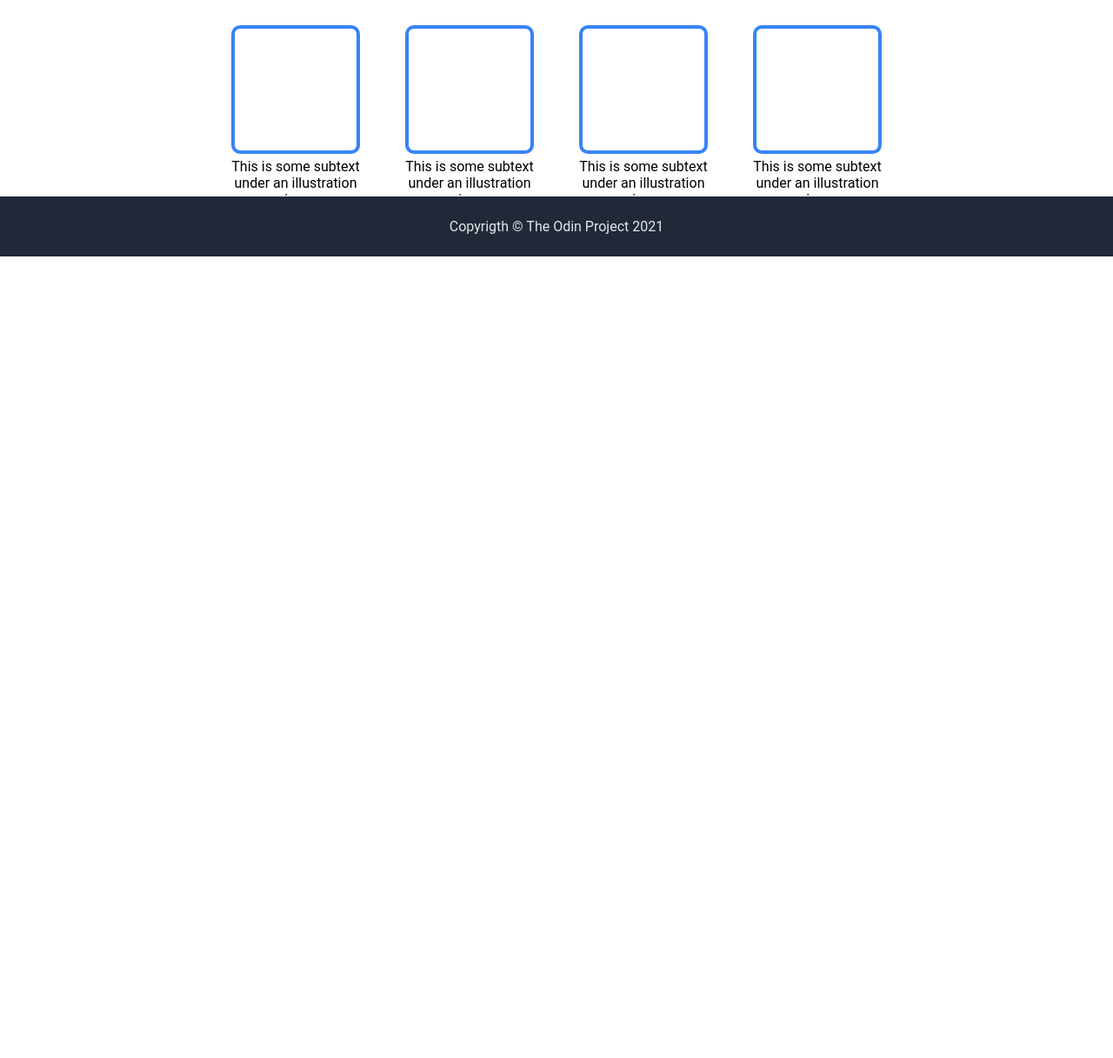
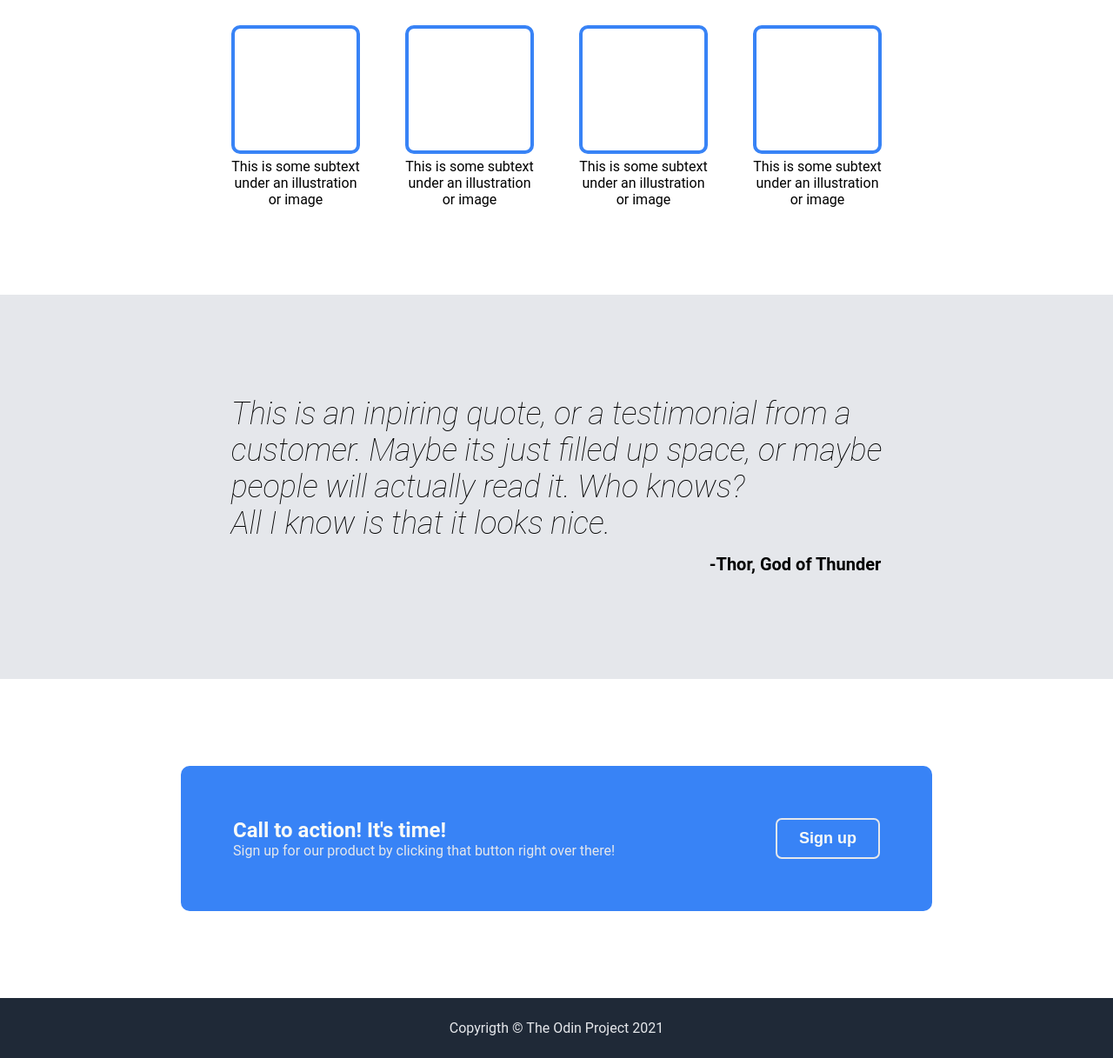
Before and after one commit to vindixTm/frontend, a plain HTML site: page index.html in a window 1280 px wide. Shown: the part 505-1722 px from the top of the page at 87% size. Before the commit the page ends 800 px from the top, so only its background shows below. Drawn offline with Linux system fonts and the light colour scheme.

Commit message:
completion of webpage template

```diff
--- a/index.html
+++ b/index.html
@@ -47,6 +47,21 @@
 				<div class="text">This is some subtext under an illustration or image</div>
 			</div>
 		</div>
+
+		<div class="quote">
+			<p>This is an inpiring quote, or a testimonial from a<br> customer. Maybe its just filled up space, or maybe <br>people will actually read it. Who knows?<br>All I know is that it looks nice.<br><span class="author">-Thor, God of Thunder</span></p>
+		</div>
+	</div>
+
+	<div class="action-section">
+		<div class="action">
+			<div class="action-text">
+				<div class="action-title">Call to action! It's time!</div>
+				<div class="secondary-action-text">Sign up for our product by clicking that button right over there!</div>
+			</div>
+
+			<button class="foot-button"> Sign up</button>
+		</div>
 	</div>
 	<div class="footer bgcolor">
 		Copyrigth © The Odin Project 2021
--- a/style.css
+++ b/style.css
@@ -16,7 +16,7 @@ a {
 	font-size: 16px;
 }
 button {
-	background-color: #3883F6;
+
 	font-size: 18px;
 	font-weight: 600;
 	border-radius: 7px;
@@ -32,9 +32,6 @@ button {
 
 .header-logo {
 	margin: 0px 0px 0px 200px;
-	font-size: 24px;
-	font-weight: 600;
-
 }
 .header {
 	position: fixed;
@@ -88,26 +85,34 @@ button {
 	font-weight: 800;
 	font-size: 48px;
 }
-.secondary-hero-text {
+.secondary-hero-text, {
 	font-size: 18px;
 }
 
 /*GROUPED SELECTORS*/
 
-.secondary-hero-text, a , .footer{
+.action-title, .header-logo{
+	font-size: 24px;
+	font-weight: 600;
+}
+
+.secondary-hero-text, a , .footer, .secondary-action-text{
 	color: #E5E7EB;
 }
-.main-hero-text, button {
+.main-hero-text, button, .action-title {
 	color: #F9FAF8;
 }
 .button-one {
 	margin-top: 8px;
 }
+button, .action {
+	background-color: #3883F6;
+}
 
 /* FOOTER */
 
 .footer {
-	position: fixed;
+	margin: 0px -8px -8px -8px;
 	bottom: 0;
   	left: 0;
   	right: 0;
@@ -121,6 +126,7 @@ button {
 .random-info {
 	display: flex;
 	flex-direction: column;
+	margin: 0px -8px 0px -8px;
 }
 
 .img-text-placeholder {
@@ -128,6 +134,7 @@ button {
 	flex-direction: row;
   	flex-wrap: nowrap;
   	justify-content: center;
+  	margin-bottom: 100px;
 
 
 }
@@ -162,3 +169,56 @@ button {
 	align-self: center;
  	margin: 32px 0px 32px 0px;
 }
+
+/* HERO QUOTE */
+
+.quote{
+	background-color: #E5E7EB;
+	color: 1F2937;
+	font-size: 36px;
+	font-style: italic;
+	font-weight: 100;
+	padding: 80px;
+	margin: 0px -8px 0px -8px;
+
+	display: flex;
+	justify-content: center;
+	flex-direction: column;
+	align-items: center;
+}
+
+.author {
+	margin: 0px 0px 0px 550px;
+	font-style: normal;
+	font-size: 20px;
+	font-weight: 650;
+
+}
+
+/* ACTION */
+
+.action {
+	display: flex;
+	padding: 60px;
+	width: 950px;
+	border-radius: 10px;
+}
+
+.foot-button{
+	border: 2px solid #E5E7EB ;
+	margin-left: auto;
+
+
+}
+
+.action-section {
+	display: flex;
+	justify-content: center;
+	align-items: center;
+	padding: 100px 200px 100px 200px;
+}
+
+.action-text {
+	display: flex;
+	flex-direction: column;
+}
```
